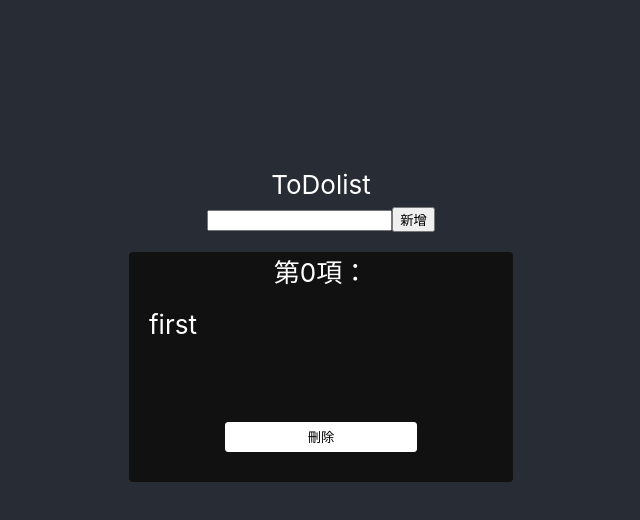
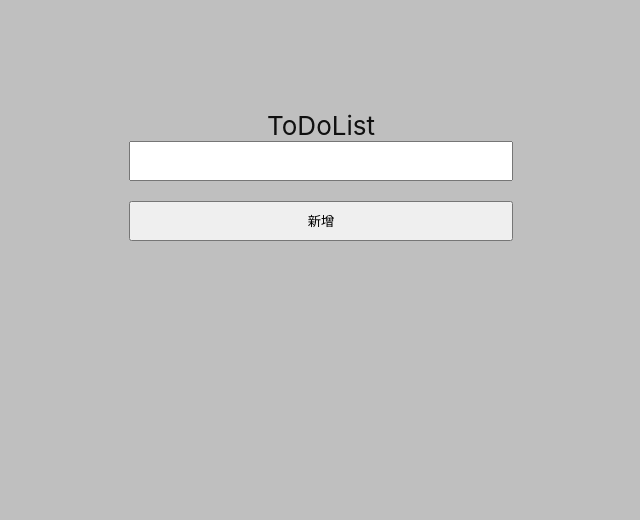
Before and after one commit to zxc469469/React-TodoList, a React (Create React App) app: page / in a window 1280 px wide. Shown: the top 520 px of the page, without its empty margins (319-959 px from the left). Built offline with nearby package versions, Linux system fonts and the light colour scheme.

Commit message:
new : app component add remaining todo count change: style

```diff
--- a/src/App.css
+++ b/src/App.css
@@ -14,14 +14,14 @@
 }
 
 .App-header {
-  background-color: #282c34;
+  background-color: #bfbfbf;
   min-height: 100vh;
   display: flex;
   flex-direction: column;
   align-items: center;
   justify-content: center;
   font-size: calc(10px + 2vmin);
-  color: white;
+  color: #101010;
 }
 
 .App-link {
--- a/src/App.tsx
+++ b/src/App.tsx
@@ -1,15 +1,30 @@
-import React from 'react';
+import React,{useEffect,useState} from 'react';
 import TodoInput from './components/TodoInput';
 import TodoList from './components/TodoList';
+import { useSelector } from "react-redux";
+import { initState } from "./store/reducer";
 import './App.css';
 
 function App() {
+  const ToDoListCount= useSelector((state: initState) => state.count);
+  const allTodoList= useSelector((state: initState) => state.TodoList);
+  const [remainTodo,setRemainTodo] = useState(0)
+  let isFinishTodoCount = 0;
 
 
+  useEffect(() => {
+    isFinishTodoCount= allTodoList.filter(ele=>{return ele.finished===true}).length
+    setRemainTodo(ToDoListCount - isFinishTodoCount)
+
+  }, [allTodoList])
   return (
     <div className="App">
       <header className="App-header">
-          {"ToDolist"}
+          {"ToDoList"}
+          {
+          remainTodo>0 ? `剩餘${remainTodo}項`:""
+          }
+
           <TodoInput/>
           <TodoList/>
       </header>
--- a/src/components/TodoInput.tsx
+++ b/src/components/TodoInput.tsx
@@ -1,6 +1,29 @@
 import React, { useState } from "react";
 import { useDispatch } from "react-redux";
-import { ADD_TODO  } from '../store/constants/index';
+import { ADD_TODO } from "../store/constants/index";
+import styled from "@emotion/styled";
+
+const TodoInputContainer = styled.div`
+  display: flex;
+  width: 100vw;
+  justify-content: center;
+  align-items: center;
+  flex-direction: column;
+  height: 100px;
+  margin-bottom: 50px;
+`;
+const TodoListInput = styled.input`
+  width: 30%;
+  min-width: 200px;
+  height: 40px;
+  margin-bottom: 20px;
+  box-sizing: border-box;
+`;
+const NewTodoBtn = styled.button`
+  width: 30%;
+  min-width: 200px;
+  height: 40px;
+`;
 
 export default function TodoInput() {
   const dispatch = useDispatch();
@@ -18,14 +41,14 @@ export default function TodoInput() {
   };
 
   return (
-    <div>
-      <input
+    <TodoInputContainer>
+      <TodoListInput
         data-testid="Input"
         type="text"
         value={state.name}
         onChange={(e) => setState({ key: state.key, name: e.target.value })}
       />
-      <button onClick={addTodo}>新增</button>
-    </div>
+      <NewTodoBtn onClick={addTodo}>新增</NewTodoBtn>
+    </TodoInputContainer>
   );
 }
--- a/src/components/TodoList.tsx
+++ b/src/components/TodoList.tsx
@@ -1,37 +1,41 @@
 import React,{useEffect} from "react";
-import { css, jsx } from '@emotion/core'
 import styled from "@emotion/styled";
 import { useSelector, useDispatch } from "react-redux";
 import { initState } from "../store/reducer";
 import { DELETE_TODO, FINISHED_TODO } from "../store/constants/index";
 
 const TodoListContainer = styled.div`
-  display: flex;
+  display: grid;
+  grid-template: 1fr /1fr 1fr 1fr;
   width: 100vw;
-  justify-content: center;
-  flex-wrap: wrap;
   min-height: 400px;
+  padding:50px;
+  box-sizing:border-box;
 `;
 
 const TodoCard = styled.div`
   display: flex;
   height: 200px;
-  width: 30vw;
   margin: 20px 10px;
   justify-content: center;
   align-items: center;
   flex-direction: column;
-  background-color: #111;
+  background-color: #fff;
   border-radius: 4px;
   padding-bottom: 30px;
+  color:#2c2c2c;
+  box-shadow: 5px 9px 8px rgba(20, 20, 20, 0.7);
 `;
-const TodoText = styled.div`
+type TodoTextProp={
+  isfinished:Boolean;
+}
+const TodoText = styled.div<TodoTextProp>`
   display: flex;
   height: 175px;
   width: 100%;
   padding: 20px;
   box-sizing: border-box;
-  text-decoration: ${(props :any)=>props.isfinished ? 'line-through': 'none'}
+  text-decoration: ${(props)=>props.isfinished ? 'line-through': 'none'}
   `;
 
 
@@ -40,7 +44,7 @@ const TodoTextTitle = styled("div")``
 const TodoDeleteBtn = styled.button`
   width: 50%;
   margin: 0 auto;
-  border: 1px solid #fff;
+  border: 1px solid #1c1c1c;
   border-radius: 3px;
   height: 40px;
   background:#fff;
@@ -58,18 +62,16 @@ export default function TodoList() {
     dispatch({ type: FINISHED_TODO, payload: { toFinishKey: toFinishKey } });
   };
 
-  useEffect(() => {
-    console.log(TodoList);
 
-  })
 
   return (
     <TodoListContainer>
       {TodoList.map((ele: { name: string; key: number; finished:boolean }, i) => {
+        if(i>=1)
         return (
           <TodoCard key={ele.key} >
             <TodoTextTitle>第{ele.key}項：</TodoTextTitle>
-            <TodoText
+            <TodoText  isfinished={ele.finished}
               onClick={() => {
                 finished(ele.key);
               }}
--- a/src/store/reducer.tsx
+++ b/src/store/reducer.tsx
@@ -29,12 +29,13 @@ const rootReducer = (state = initState, action: TodoAction): initState => {
       return {
         ...state,
         TodoList: cloneTodo,
-        count: state.TodoList.length,
+        count: cloneTodo.length - 1,
       };
     }
     case FINISHED_TODO: {
       const cloneTodo = state.TodoList.slice();
-      cloneTodo[action.payload.toFinishKey].finished=true;
+      cloneTodo[action.payload.toFinishKey].finished =
+      ! cloneTodo[action.payload.toFinishKey].finished;
       return {
         ...state,
         TodoList:cloneTodo,
```
